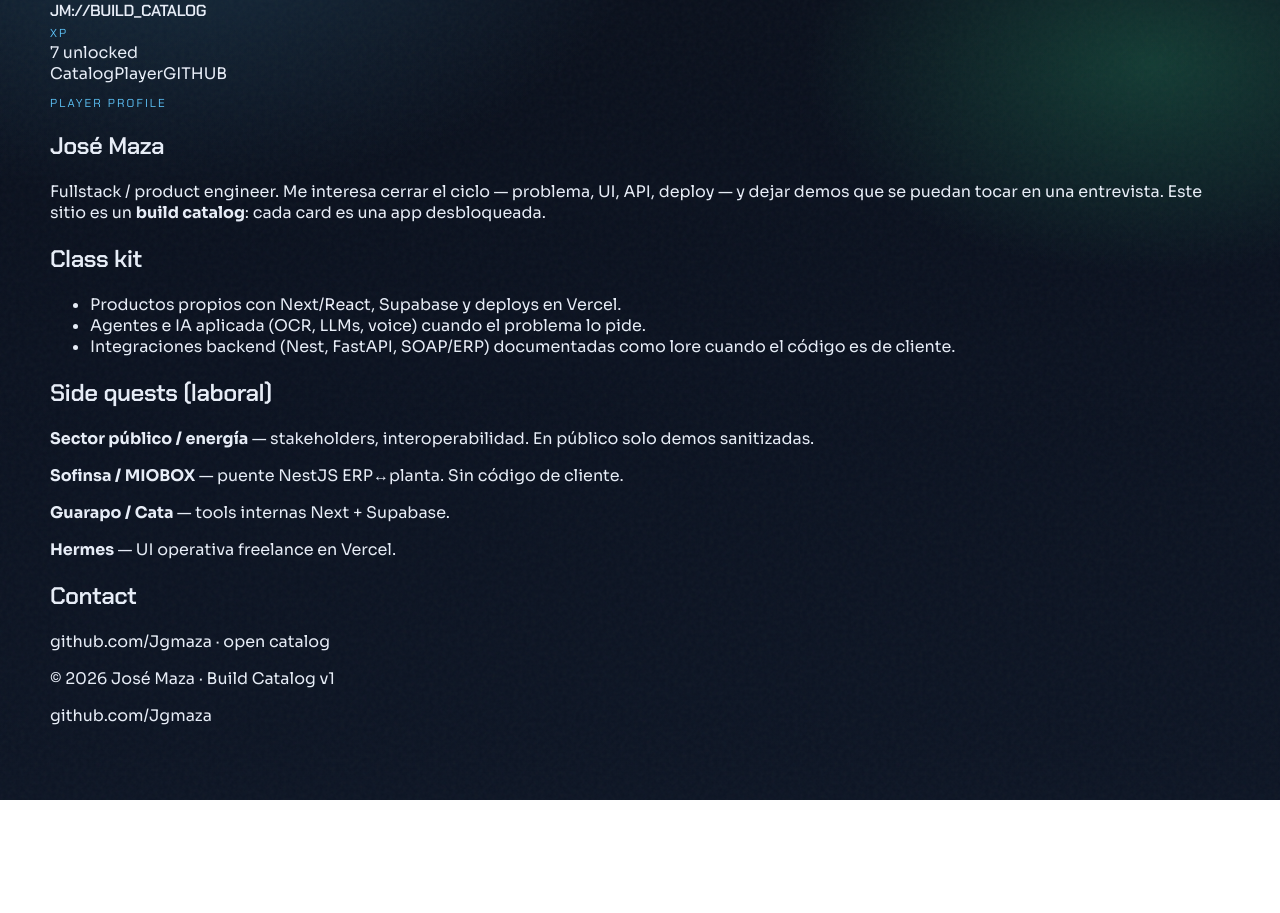
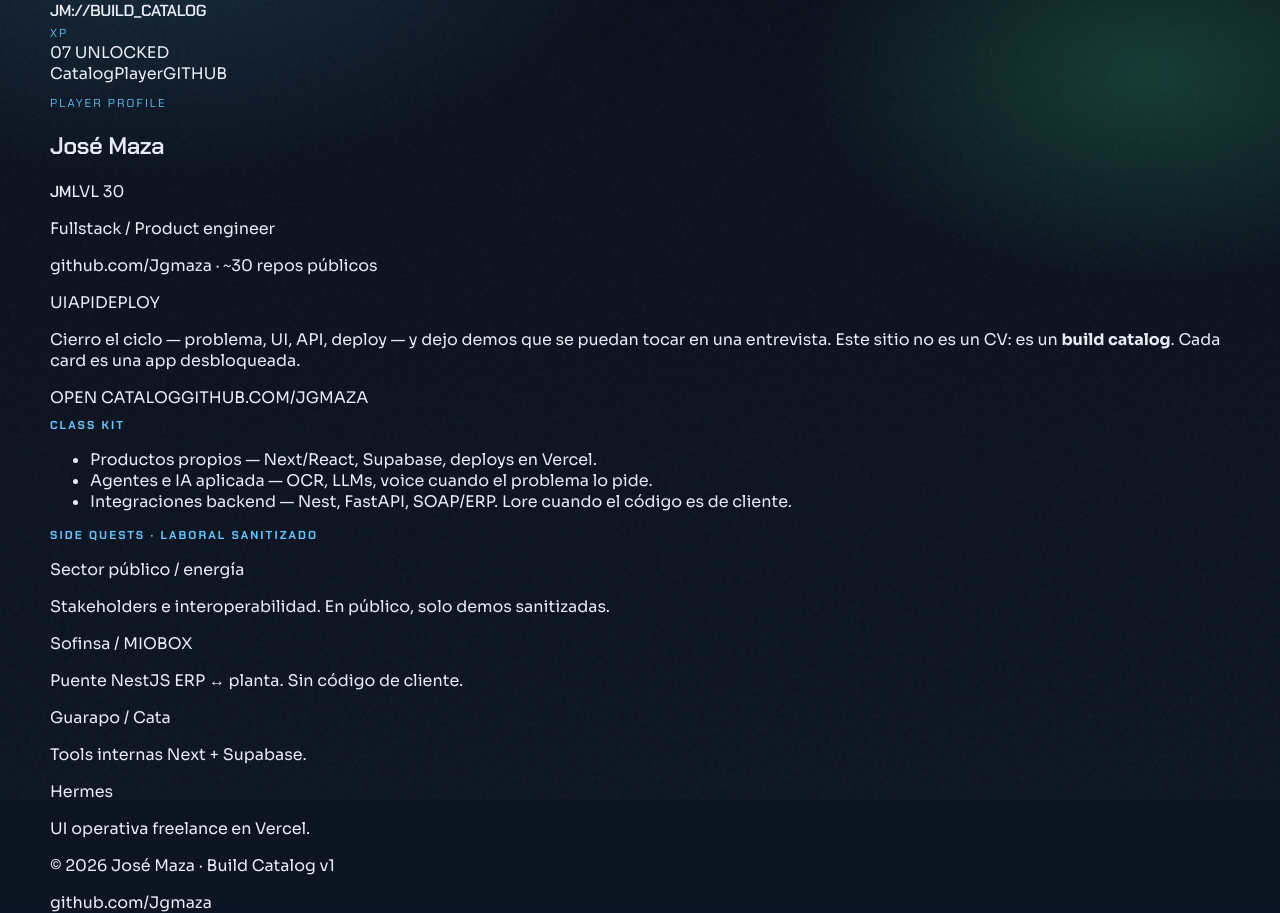
Before and after one commit to Jgmaza/portfolio, a Next.js app: page /about in a window 1280 px wide. Before the commit the page ends 800 px from the top, so only its background shows below. Built offline with nearby package versions, Linux system fonts and the light colour scheme.

Commit message:
Apply Pencil Build Catalog redesign to the live UI.
Sync home, about, cards, and header with the mission-board layout from portfolio-game.pen so production matches the updated design.

```diff
--- a/src/app/about/page.tsx
+++ b/src/app/about/page.tsx
@@ -3,69 +3,135 @@
 
 export const metadata: Metadata = {
   title: "Player",
-  description:
-    "José Maza — fullstack product engineer. Build catalog lore.",
+  description: "José Maza — fullstack product engineer. Build catalog lore.",
 };
+
+const sideQuests = [
+  {
+    title: "Sector público / energía",
+    copy: "Stakeholders e interoperabilidad. En público, solo demos sanitizadas.",
+    accent: "#0d7377",
+  },
+  {
+    title: "Sofinsa / MIOBOX",
+    copy: "Puente NestJS ERP ↔ planta. Sin código de cliente.",
+    accent: "#264653",
+  },
+  {
+    title: "Guarapo / Cata",
+    copy: "Tools internas Next + Supabase.",
+    accent: "#e85d04",
+  },
+  {
+    title: "Hermes",
+    copy: "UI operativa freelance en Vercel.",
+    accent: "#457b9d",
+  },
+] as const;
 
 export default function AboutPage() {
   return (
     <section className="container py-14">
-      <div className="max-w-3xl">
+      <div className="grid gap-12 lg:grid-cols-[1.05fr_0.95fr]">
+        <div>
           <p className="hud-label">Player profile</p>
           <h1 className="display mt-3 text-4xl sm:text-5xl">José Maza</h1>
+
+          <div className="mt-8 flex gap-4 rounded-[var(--radius)] border border-[var(--line)] bg-[var(--panel)] p-5 shadow-[var(--shadow)]">
+            <div className="flex h-24 w-24 shrink-0 flex-col items-center justify-center rounded-sm border border-[var(--line)] bg-[#070d18]">
+              <span className="display text-2xl text-[var(--accent)]">JM</span>
+              <span className="mt-1 font-[family-name:var(--font-display)] text-[10px] tracking-wider text-[var(--hud)]">
+                LVL 30
+              </span>
+            </div>
+            <div className="min-w-0 flex-1">
+              <p className="font-[family-name:var(--font-display)] text-base tracking-wide">
+                Fullstack / Product engineer
+              </p>
+              <p className="mt-1 text-sm text-[var(--ink-soft)]">
+                github.com/Jgmaza · ~30 repos públicos
+              </p>
+              <div className="mt-3 flex flex-wrap gap-2">
+                {["UI", "API", "DEPLOY"].map((tag) => (
+                  <span
+                    key={tag}
+                    className="rounded-sm border border-[var(--line)] bg-[var(--bg-elevated)] px-2 py-0.5 font-[family-name:var(--font-display)] text-[10px] tracking-wider text-[var(--hud)]"
+                  >
+                    {tag}
+                  </span>
+                ))}
+              </div>
+            </div>
+          </div>
+
           <p className="mt-6 text-lg leading-relaxed text-[var(--ink-soft)]">
-          Fullstack / product engineer. Me interesa cerrar el ciclo — problema,
-          UI, API, deploy — y dejar demos que se puedan tocar en una entrevista.
-          Este sitio es un{" "}
-          <strong className="text-[var(--accent)]">build catalog</strong>: cada
+            Cierro el ciclo — problema, UI, API, deploy — y dejo demos que se
+            puedan tocar en una entrevista. Este sitio no es un CV: es un{" "}
+            <strong className="text-[var(--accent)]">build catalog</strong>. Cada
             card es una app desbloqueada.
           </p>
 
-        <h2 className="display mt-12 text-2xl">Class kit</h2>
+          <div className="mt-8 flex flex-wrap gap-3">
+            <Link
+              href="/projects"
+              className="rounded-sm bg-[var(--accent)] px-5 py-2.5 font-[family-name:var(--font-display)] text-sm tracking-wide text-[#04110a] transition hover:brightness-110"
+            >
+              OPEN CATALOG
+            </Link>
+            <a
+              href="https://github.com/Jgmaza"
+              target="_blank"
+              rel="noreferrer"
+              className="rounded-sm border border-[var(--line)] bg-[var(--panel)] px-5 py-2.5 font-[family-name:var(--font-display)] text-sm tracking-wide transition hover:border-[var(--hud)] hover:text-[var(--hud)]"
+            >
+              GITHUB.COM/JGMAZA
+            </a>
+          </div>
+        </div>
+
+        <div className="space-y-8">
+          <div className="rounded-[var(--radius)] border border-[var(--line)] bg-[var(--panel)] p-6 shadow-[var(--shadow)]">
+            <h2 className="hud-label">Class kit</h2>
             <ul className="mt-4 space-y-3 text-[var(--ink-soft)]">
-          <li>Productos propios con Next/React, Supabase y deploys en Vercel.</li>
-          <li>Agentes e IA aplicada (OCR, LLMs, voice) cuando el problema lo pide.</li>
               <li>
-            Integraciones backend (Nest, FastAPI, SOAP/ERP) documentadas como
-            lore cuando el código es de cliente.
+                Productos propios — Next/React, Supabase, deploys en Vercel.
+              </li>
+              <li>
+                Agentes e IA aplicada — OCR, LLMs, voice cuando el problema lo
+                pide.
+              </li>
+              <li>
+                Integraciones backend — Nest, FastAPI, SOAP/ERP. Lore cuando el
+                código es de cliente.
               </li>
             </ul>
+          </div>
 
-        <h2 className="display mt-12 text-2xl">Side quests (laboral)</h2>
-        <div className="mt-4 space-y-4 text-[var(--ink-soft)]">
-          <p>
-            <strong className="text-[var(--ink)]">Sector público / energía</strong>{" "}
-            — stakeholders, interoperabilidad. En público solo demos sanitizadas.
+          <div>
+            <h2 className="hud-label">Side quests · laboral sanitizado</h2>
+            <div className="mt-4 space-y-3">
+              {sideQuests.map((quest) => (
+                <div
+                  key={quest.title}
+                  className="flex gap-3 rounded-sm border border-[var(--line)] bg-[#070d18]/40 p-3"
+                >
+                  <span
+                    className="w-1 shrink-0 rounded-sm"
+                    style={{ background: quest.accent }}
+                  />
+                  <div>
+                    <p className="font-[family-name:var(--font-display)] text-sm">
+                      {quest.title}
                     </p>
-          <p>
-            <strong className="text-[var(--ink)]">Sofinsa / MIOBOX</strong> — puente
-            NestJS ERP↔planta. Sin código de cliente.
-          </p>
-          <p>
-            <strong className="text-[var(--ink)]">Guarapo / Cata</strong> — tools
-            internas Next + Supabase.
-          </p>
-          <p>
-            <strong className="text-[var(--ink)]">Hermes</strong> — UI operativa
-            freelance en Vercel.
+                    <p className="mt-1 text-sm text-[var(--ink-soft)]">
+                      {quest.copy}
                     </p>
                   </div>
-
-        <h2 className="display mt-12 text-2xl">Contact</h2>
-        <p className="mt-4 text-[var(--ink-soft)]">
-          <a
-            href="https://github.com/Jgmaza"
-            className="text-[var(--accent)]"
-            target="_blank"
-            rel="noreferrer"
-          >
-            github.com/Jgmaza
-          </a>{" "}
-          ·{" "}
-          <Link href="/projects" className="text-[var(--hud)]">
-            open catalog
-          </Link>
-        </p>
+                </div>
+              ))}
+            </div>
+          </div>
+        </div>
       </div>
     </section>
   );
--- a/src/app/globals.css
+++ b/src/app/globals.css
@@ -5,11 +5,13 @@
   --ink: #e8eef8;
   --ink-soft: #a8b6cc;
   --muted: #6f8199;
-  --line: rgba(120, 200, 255, 0.14);
+  --line: #5ec8ff28;
   --accent: #3dff9a;
   --accent-2: #ffb020;
+  --legendary: #ffb020;
   --danger: #ff5d7a;
   --hud: #5ec8ff;
+  --on-accent: #04110a;
   --glow: rgba(61, 255, 154, 0.18);
   --font-display: "Chakra Petch", "Trebuchet MS", sans-serif;
   --font-body: "Sora", "Helvetica Neue", sans-serif;
--- a/src/components/SiteHeader.tsx
+++ b/src/components/SiteHeader.tsx
@@ -10,24 +10,29 @@
   const unlocked = projects.filter((p) => p.demoUrl || p.preview).length;
 
   return (
-    <header className="sticky top-0 z-40 border-b border-[var(--line)] bg-[rgba(11,18,32,0.88)] backdrop-blur-md">
+    <header className="sticky top-0 z-40 border-b border-[var(--line)] bg-[rgba(11,18,32,0.9)] backdrop-blur-md">
       <div className="container flex h-16 items-center justify-between gap-4">
-        <Link href="/" className="display text-lg tracking-wide text-[var(--accent)]">
+        <Link
+          href="/"
+          className="display text-base tracking-[0.08em] text-[var(--accent)] sm:text-lg"
+        >
           JM://BUILD_CATALOG
         </Link>
-        <div className="hidden items-center gap-3 sm:flex">
-          <span className="hud-label">XP</span>
-          <div className="h-2 w-28 overflow-hidden rounded-sm border border-[var(--line)] bg-black/40">
+
+        <div className="hidden items-center gap-2.5 md:flex">
+          <span className="hud-label !text-[0.65rem]">XP</span>
+          <div className="h-2 w-[120px] overflow-hidden rounded-sm border border-[var(--line)] bg-black/40">
             <div
               className="pulse-bar h-full bg-[linear-gradient(90deg,var(--accent),var(--hud))]"
               style={{ width: `${Math.min(100, unlocked * 12)}%` }}
             />
           </div>
-          <span className="font-[family-name:var(--font-display)] text-xs text-[var(--ink-soft)]">
-            {unlocked} unlocked
+          <span className="font-[family-name:var(--font-display)] text-[11px] tracking-wide text-[var(--ink-soft)]">
+            {String(unlocked).padStart(2, "0")} UNLOCKED
           </span>
         </div>
-        <nav className="flex items-center gap-5 text-sm text-[var(--ink-soft)]">
+
+        <nav className="flex items-center gap-4 text-sm text-[var(--ink-soft)] sm:gap-5">
           {links.map((link) => (
             <Link
               key={link.href}
```
Also changed, not shown: src/app/page.tsx (+114 -21 lines), src/components/ProjectCard.tsx (+23 -6 lines), src/components/ProjectGrid.tsx (+23 -3 lines), 1 other file (tests, documents, lock files or other folders). Lines whose indentation alone changed are shown as unchanged.
